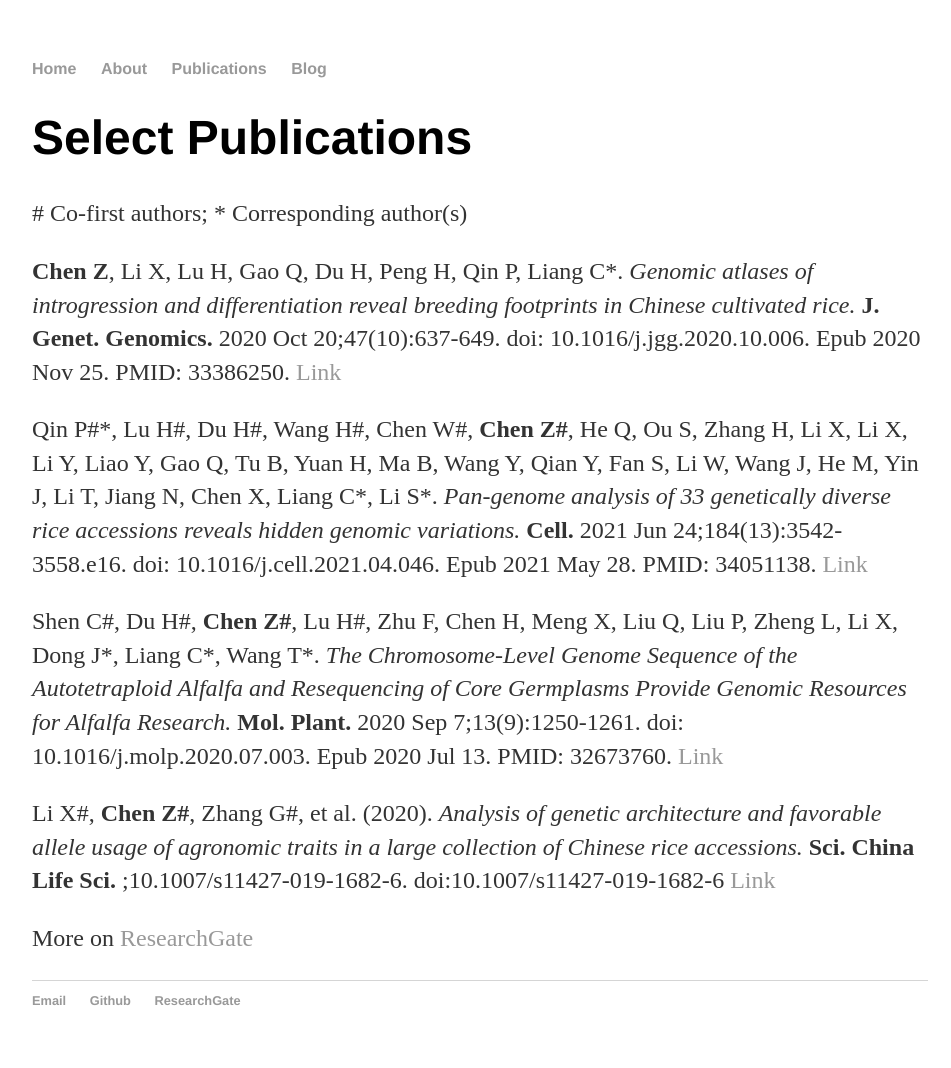
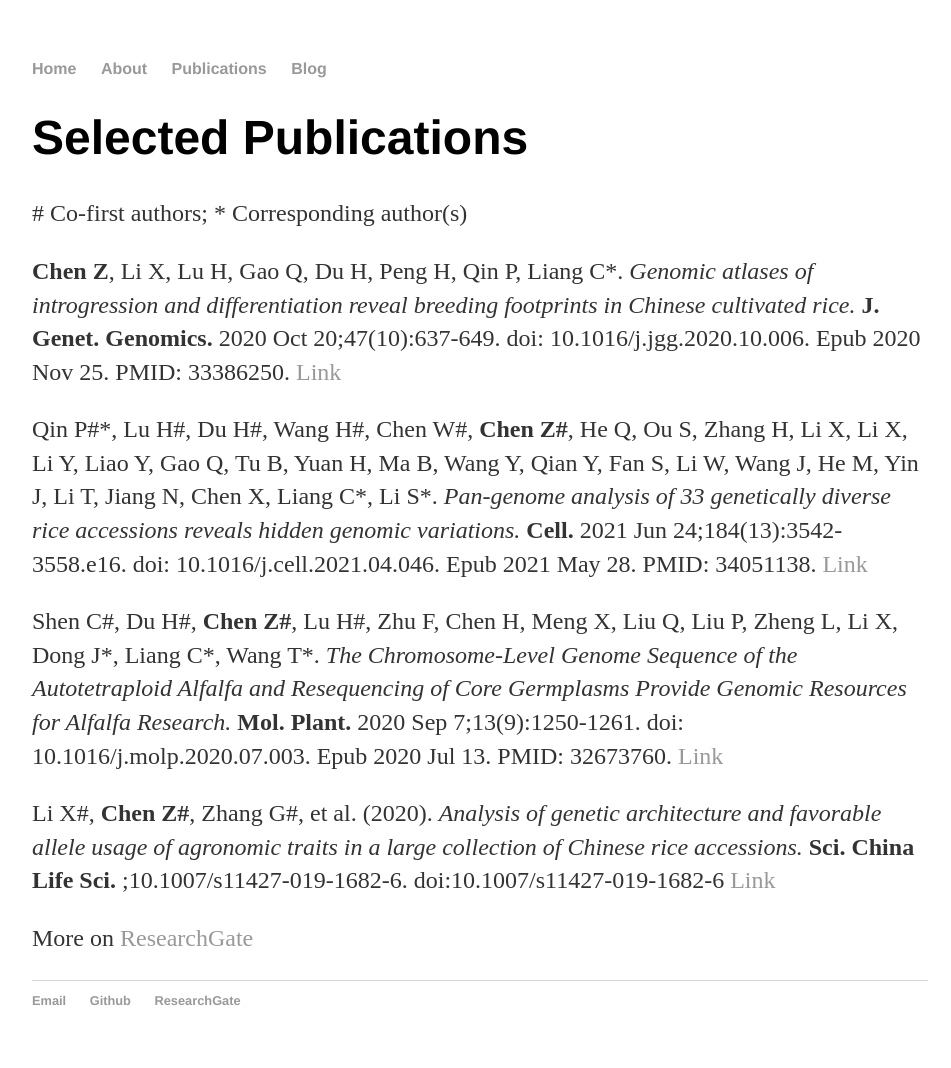
Before and after one commit to zhuochenbioinfo/zhuochenbioinfo.github.io, a Jekyll site: the page built from Publications/index.html, in a window 1280 px wide. Shown: the whole page, without its empty margins (160-1111 px from the left). Built offline with Jekyll 4.4.1, drawn with Linux system fonts in a browser that asks for light colours.

Commit message:
Initial commit

```diff
--- a/Publications/index.html
+++ b/Publications/index.html
@@ -4,7 +4,7 @@ title: Publications
 ---
 
 	<div class="Publications">
-		<h1>Select Publications</h1>
+		<h1>Selected Publications</h1>
 		<p> # Co-first authors; * Corresponding author(s)
 		<p> <strong>Chen Z</strong>, Li X, Lu H, Gao Q, Du H, Peng H, Qin P, Liang C*. <em>Genomic atlases of introgression and differentiation reveal breeding footprints in Chinese cultivated rice.</em> <strong>J. Genet. Genomics.</strong> 2020 Oct 20;47(10):637-649. doi: 10.1016/j.jgg.2020.10.006. Epub 2020 Nov 25. PMID: 33386250.
         	<a href="https://www.sciencedirect.com/science/article/pii/S1673852720301752?via%3Dihub">Link</a>
```
